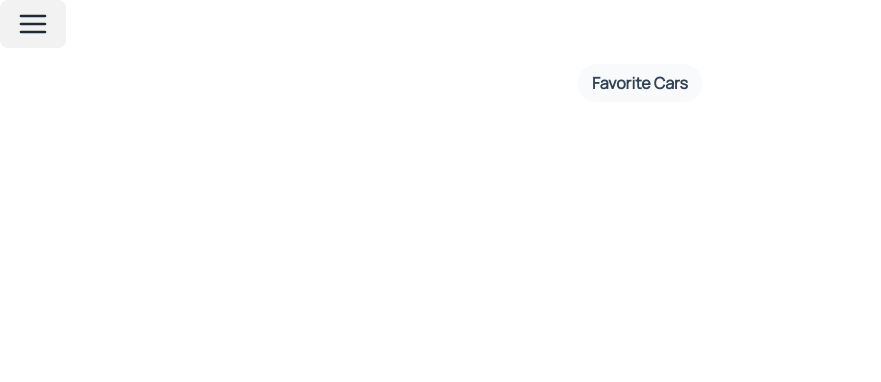
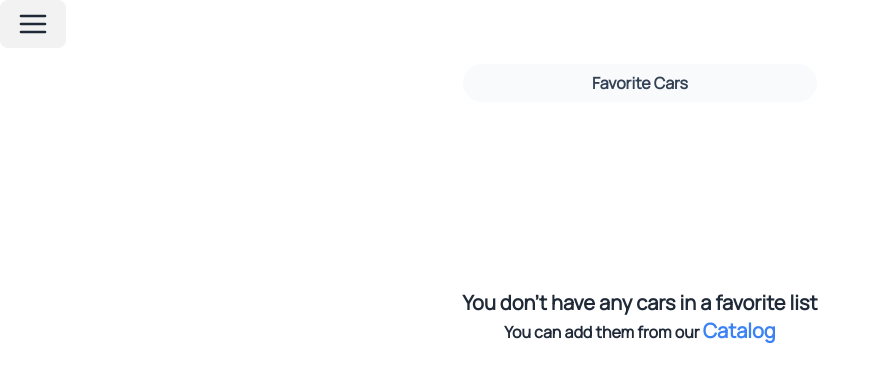
Before and after one commit to Carriedbydog/Car-rental, a React (Create React App) app: page /Car-rental/favorites in a window 1280 px wide. Shown: the top 382 px of the page, without its empty margins (0-881 px from the left). Built offline with nearby package versions, Linux system fonts and the light colour scheme.

Commit message:
Favorite
added placeholder for favorites if nothing there.

```diff
--- a/src/components/Favorites/FavoritesCars.jsx
+++ b/src/components/Favorites/FavoritesCars.jsx
@@ -1,5 +1,6 @@
 import CarItem from 'components/CarItem/CarItem';
 import { useDispatch, useSelector } from 'react-redux';
+import { Link } from 'react-router-dom';
 import { selectFavorites } from 'redux/carRental/selectors';
 import { deleteFromFav } from 'redux/carRental/slice';
 
@@ -16,6 +17,7 @@ const FavoritesCars = () => {
       <h1 className="rounded-[32px] py-[7px] px-[14px] bg-slate-50 mb-[20px] text-center font-bold text-slate-700">
         Favorite Cars
       </h1>
+      {favoriteCars.length !== 0 ? (
         <ul className="grid grid-cols-1 sm:grid-cols-2 md:grid-cols-3 lg:grid-cols-4 xl:grid-cols-5 gap-4">
           {favoriteCars?.map(car => {
             return (
@@ -27,6 +29,19 @@ const FavoritesCars = () => {
             );
           })}
         </ul>
+      ) : (
+        <div className="flex flex-col justify-center items-center h-1/2 ">
+          <h1 className="text-xl font-bold ">
+            You don't have any cars in a favorite list
+          </h1>
+          <p className="text-l font-semibold">
+            You can add them from our{' '}
+            <span className="text-blue-500 text-xl font-semibold hover:text-blue-700">
+              <Link to="/catalog">Catalog </Link>
+            </span>
+          </p>
+        </div>
+      )}
     </div>
   );
 };
--- a/src/components/LearnMore/LearnMore.jsx
+++ b/src/components/LearnMore/LearnMore.jsx
@@ -105,9 +105,13 @@ export const LearnMore = ({ car }) => {
             </p>
           </div>
         </div>
-        <button className="flex justify-center items-center  rounded-[12px] py-[14px] px-[50px] bg-blue-600 text-white font-medium text-lg hover:bg-blue-800 transition-colors text-[14px]">
-          <a href="tel:+380730000000">Rental car</a>
-        </button>
+
+        <a
+          className="  rounded-[12px] py-[14px] px-[50px] bg-blue-600 text-white font-medium text-lg hover:bg-blue-800 transition-colors text-[14px]"
+          href="tel:+380730000000"
+        >
+          Rental car
+        </a>
       </div>
     </>
   );
--- a/src/pages/Home.jsx
+++ b/src/pages/Home.jsx
@@ -41,7 +41,7 @@ const Home = () => {
                 You can see more of our cars in our catalog
               </h2>
               <button className="btn btn-primary">
-                <NavLink to="/catalog">Get Started</NavLink>
+                <NavLink to="/catalog">Catalog</NavLink>
               </button>
             </div>
           </div>
```
Lines whose indentation alone changed are shown as unchanged.
